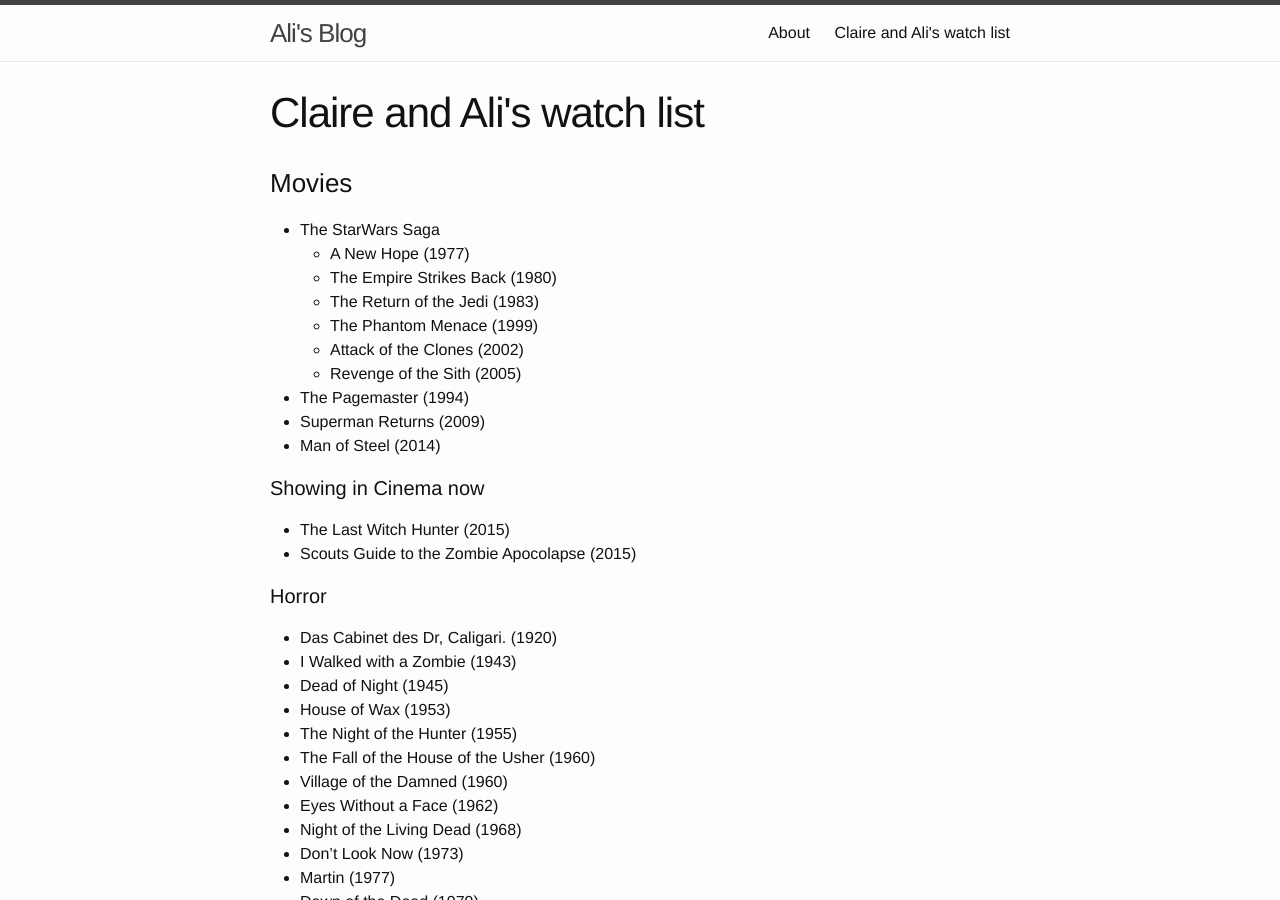
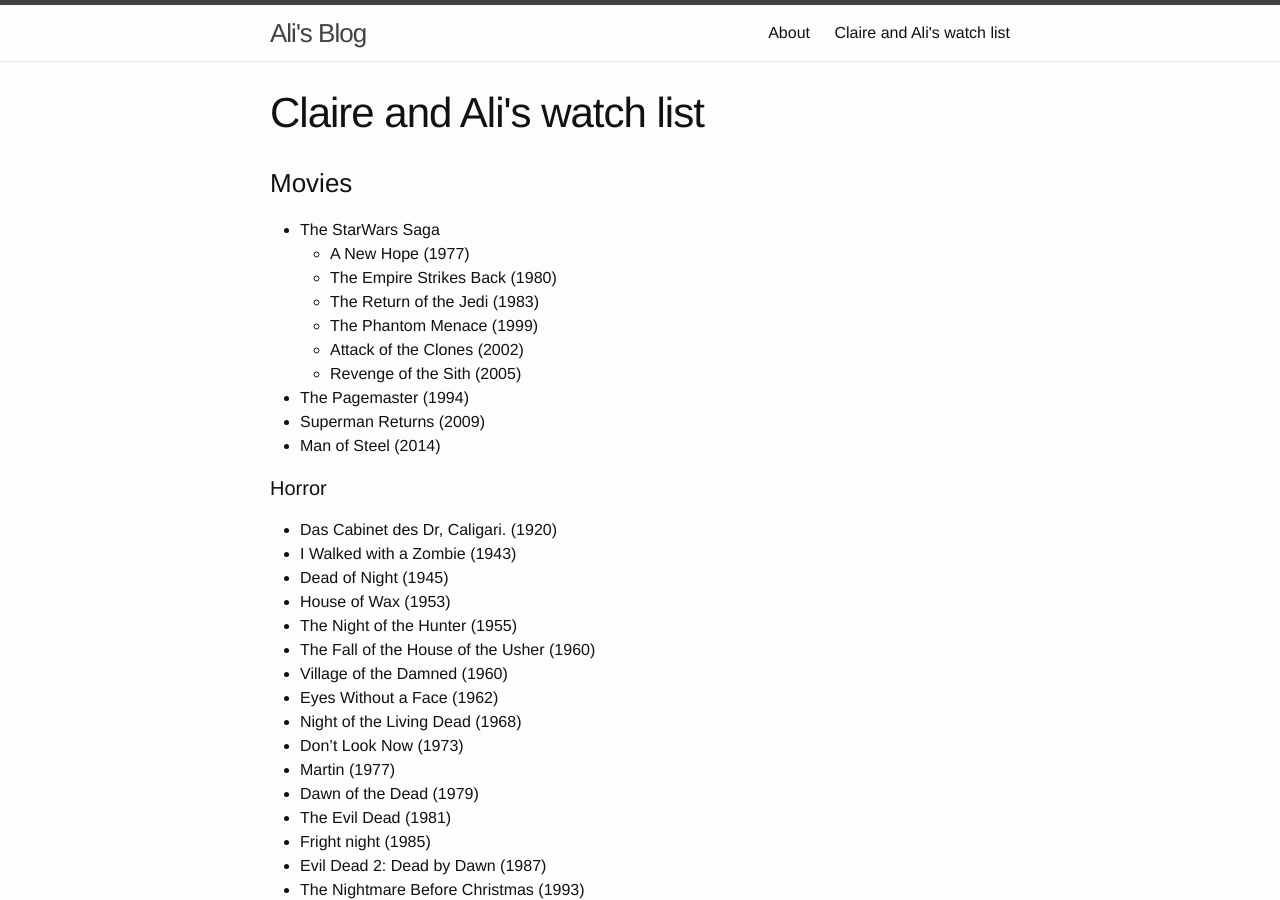
Before and after one commit to ali-raheem/alis_blog, a Jekyll site: the page built from watch-list.md, in a window 1280 px wide and 900 px high. Built offline with Jekyll 4.4.1, drawn with Linux system fonts in a browser that asks for light colours; some of the changed text lies outside the part shown.

Commit message:
watched the signal

```diff
--- a/watch-list.md
+++ b/watch-list.md
@@ -15,10 +15,6 @@ permalink: /watch-list/
 * The Pagemaster (1994)
 * Superman Returns (2009)
 * Man of Steel (2014)
-
-#### Showing in Cinema now
-* The Last Witch Hunter (2015)
-* Scouts Guide to the Zombie Apocolapse (2015)
 
 #### Horror
 * Das Cabinet des Dr, Caligari. (1920)
```
Also changed, not shown: other parts of watch-list.md (+1 -0 lines).
